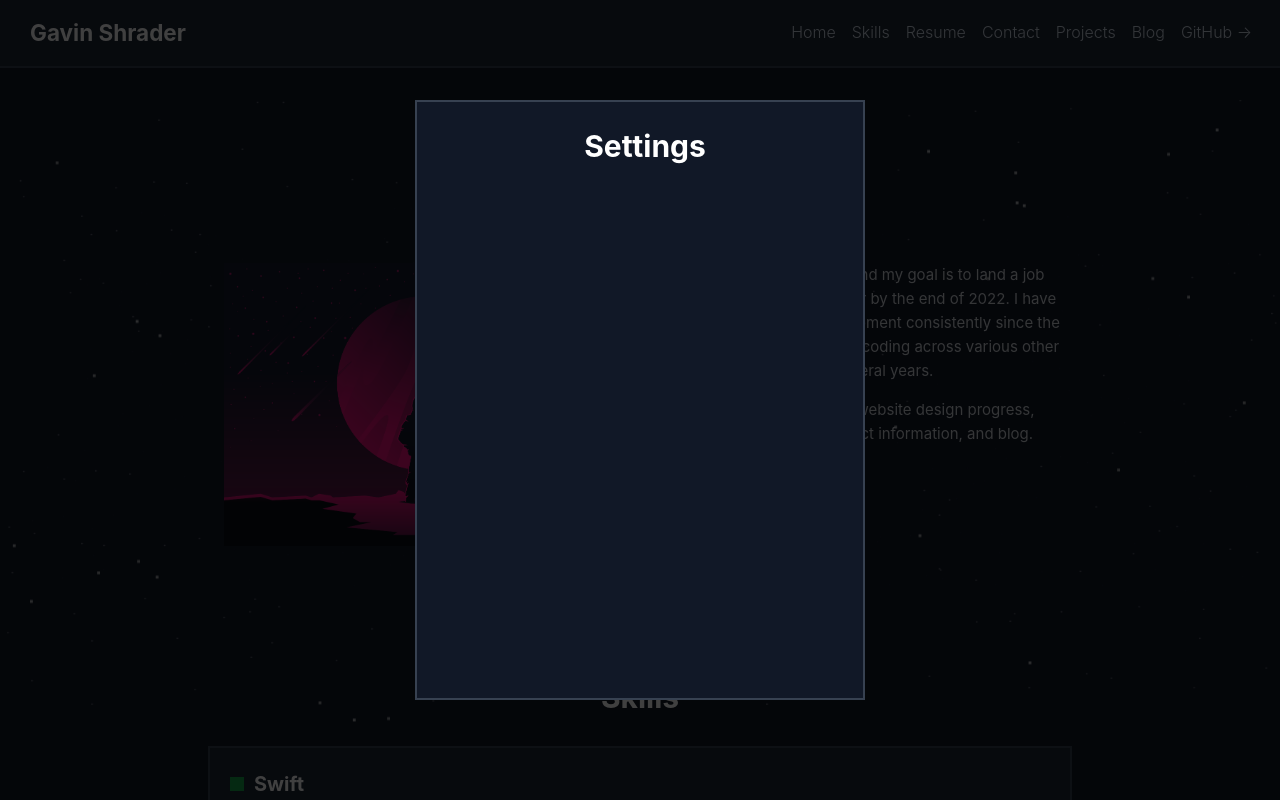
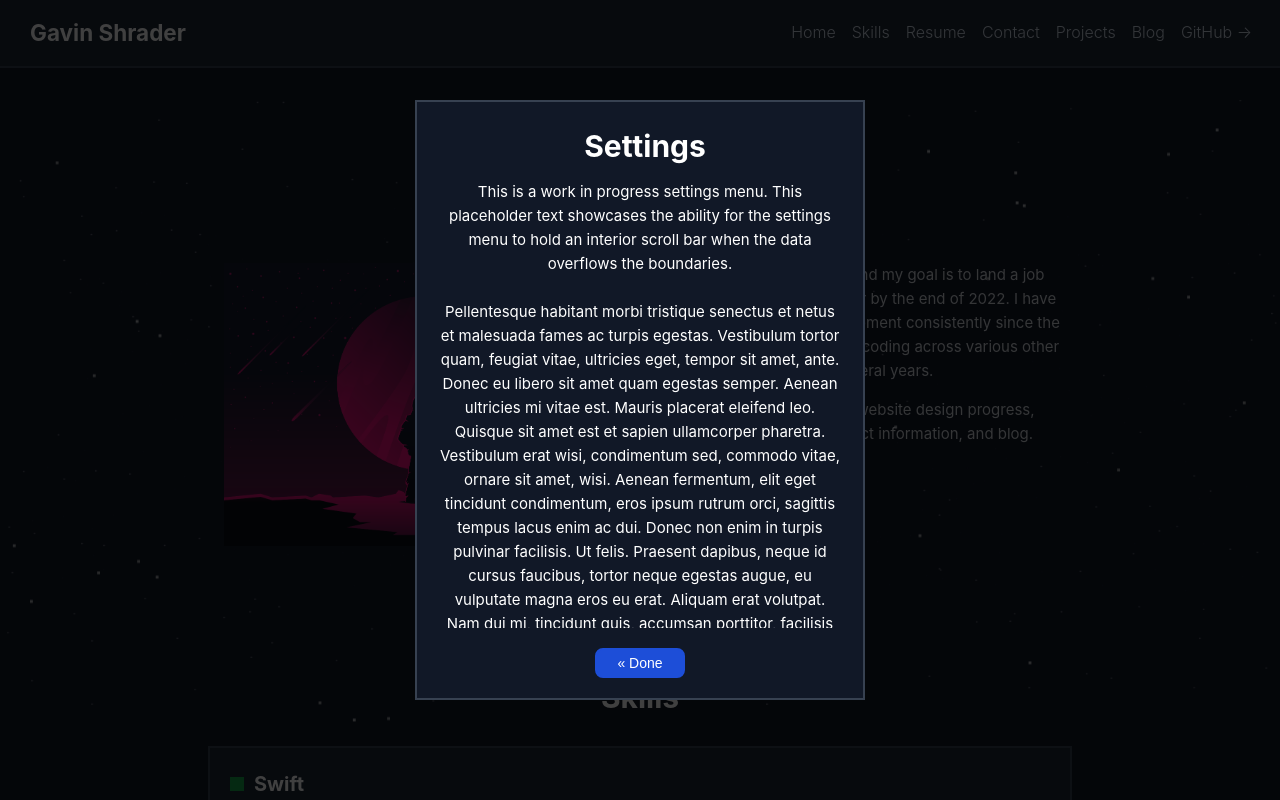
Before and after one commit to Cloudinnovates/gavinshr.com, a React (Create React App) app: page / in a window 1280 px wide. Both pictures are taken after a click on the button 45 px from the left and 755 px from the top of the page. Shown: the top 800 px of the page. Built offline with nearby package versions, Linux system fonts and the light colour scheme; some icons are missing.

Commit message:
Lots of updates to theme selector + various fixes around site as well

```diff
--- a/src/Footers/Footer.js
+++ b/src/Footers/Footer.js
@@ -24,7 +24,7 @@ export default function Footer() {
         </div>
 
         <div className="footer-bottom">
-          <p>Copyright &copy;2022 Gavin Shrader</p>
+          <p>Copyright &copy;2022 <br/> Gavin Shrader</p>
         </div>
       </div>
     </footer>
--- a/src/ThemeController/ThemeController.css
+++ b/src/ThemeController/ThemeController.css
@@ -83,8 +83,10 @@
 .selector-panel {
   background-color: #111827;
   border: 2px solid #374151;
-  width: 450px;
-  height: 600px;
+
+  width: 90%;
+  height: 90%;
+
   align-items: center;
 
   pointer-events: auto;
@@ -94,6 +96,10 @@
   text-align: center;
   color: #fff;
   transition: 500ms ease;
+}
+
+.selector-panel:hover {
+  border: 2px solid white;
 }
 
 .selector-panel-hidden {
@@ -107,20 +113,32 @@
 /* Main Inner Container */
 .selector-panel-inner {
   padding: 20px;
+  width: 100%;
+  height: 100%;
+  display: flex;
+  flex-direction: column;
+  align-items: center;
 }
 
+/* Main Inner Container Icon */
 .selector-panel-inner i {
   font-size: 1.5em;
   display: inline-block;
   margin-right: 10px;
 }
 
+/* Main Inner Container Title Group */
 .selector-panel-inner h1 {
   display: inline-block;
 }
 
 .selector-panel-title-group {
   position: relative;
+}
+
+.selector-panel-title-group-center {
+  display: flex;
+  align-items: center;
 }
 
 .selector-panel-title-group:after {
@@ -143,6 +161,41 @@
     opacity: 1;
 }
 
+/* Main Inner Container Exit Button */
+.exit-button {
+  position: absolute;
+  bottom: 20px;
+
+  color: white;
+  background: #1d4ed8;
+  border: 2px solid #1d4ed8;
+  cursor: pointer;
+  height: 30px;
+  width: 90px;
+
+  -moz-border-radius: 8px;
+  -webkit-border-radius: 8px;
+  border-radius: 8px;
+  display: flex;
+  flex-direction: column;
+  align-items: center;
+  justify-content: center;
+  font-size: 14px;
+}
+
+.exit-button:hover {
+  border: 2px solid white;
+}
+
+/* Main Inner Container Center Content */
+.settings-main-content {
+  width: 100%;
+  height: 100%;
+  margin-top: 10px;
+  margin-bottom: 50px;
+  overflow-x: hidden;
+  overflow-y: scroll;
+}
 
 /* Hover border animation source: https://codepen.io/mmoonn/pen/PwvraE?editors=0100 */
 .selector-panel:before {
@@ -194,25 +247,25 @@
 }
 
 .selector-panel:hover:before {
-  width: 450px;
+  width: 100%;
   transition: 100ms width ease 0ms;
   -web-kit-transition: 100ms width ease 0ms;
 }
 
 .selector-panel:hover:after {
-  height: 600px;
+  height: 100%;
   transition: 100ms height ease 100ms;
   -web-kit-transition: 100ms height ease 100ms;
 }
 
 .selector-panel:hover .selector-panel-inner:after {
-  width: 450px;
+  width: 100%;
   transition: 100ms width ease 200ms;
   -web-kit-transition: 100ms width ease 200ms;
 }
 
 .selector-panel:hover .selector-panel-inner:before {
-  height: 600px;
+  height: 100%;
   transition: 100ms height ease 300ms;
   -web-kit-transition: 100ms height ease 300ms;
 }
@@ -234,37 +287,9 @@
     font-size: 2em;
   }
 
-  .toggle-button {
-    transition: all .2s ease-in-out;
+  /* Selector Panel */
+  .selector-panel {
+    width: 450px;
+    height: 600px;
   }
-
-  .toggle-button:hover {
-    border: 2px solid white;
-    background-color: #1d4ed8;
-
-    transform: scale(1.1);
-  }
-
-  /* Selector Panel
-  .selector-panel {
-    width: 80%;
-    height: 80%;
-  }
-
-  .selector-panel:hover:before {
-    width: 80%;
-  }
-
-  .selector-panel:hover:after {
-    height: 80%;
-  }
-
-  .selector-panel:hover .selector-panel-inner:after {
-    width: 80%;
-  }
-
-  .selector-panel:hover .selector-panel-inner:before {
-    height: 80%;
-  }
-  */
 }
--- a/src/ThemeController/ThemeController.js
+++ b/src/ThemeController/ThemeController.js
@@ -37,7 +37,7 @@ export default function ThemeController() {
       <div className="theme-controller-container">
         <button ref={toggleButtonRef} className={`toggle-button ${buttonState}`} onClick={() => {
           setBgState('theme-controller-shown')
-          setTimeout(function() { setButtonState('toggle-button-hidden') }, 200);
+          setButtonState('toggle-button-hidden')
           setPanelState('selector-panel-shown')
           document.body.style.overflowY = "hidden"
         }}>
@@ -45,11 +45,29 @@ export default function ThemeController() {
         </button>
 
         <div ref={selectPanelRef} className={`selector-panel ${panelState}`}>
-          <div className="selector-panel-inner center">
+          <div className="selector-panel-inner">
             <div className="selector-panel-title-group">
+              <div className="selector-panel-title-group-center">
               <i className="fa fa-cog"></i>
               <h1>Settings</h1>
+              </div>
             </div>
+
+            <div className="settings-main-content">
+              <p>This is a work in progress settings menu. This placeholder text showcases the ability for the settings menu to hold an interior scroll bar when the data overflows the boundaries.</p>
+              <br/>
+              <p>Pellentesque habitant morbi tristique senectus et netus et malesuada fames ac turpis egestas. Vestibulum tortor quam, feugiat vitae, ultricies eget, tempor sit amet, ante. Donec eu libero sit amet quam egestas semper. Aenean ultricies mi vitae est. Mauris placerat eleifend leo. Quisque sit amet est et sapien ullamcorper pharetra. Vestibulum erat wisi, condimentum sed, commodo vitae, ornare sit amet, wisi. Aenean fermentum, elit eget tincidunt condimentum, eros ipsum rutrum orci, sagittis tempus lacus enim ac dui. Donec non enim in turpis pulvinar facilisis. Ut felis. Praesent dapibus, neque id cursus faucibus, tortor neque egestas augue, eu vulputate magna eros eu erat. Aliquam erat volutpat. Nam dui mi, tincidunt quis, accumsan porttitor, facilisis luctus, metus</p>
+              <p>Pellentesque habitant morbi tristique senectus et netus et malesuada fames ac turpis egestas. Vestibulum tortor quam, feugiat vitae, ultricies eget, tempor sit amet, ante. Donec eu libero sit amet quam egestas semper. Aenean ultricies mi vitae est. Mauris placerat eleifend leo. Quisque sit amet est et sapien ullamcorper pharetra. Vestibulum erat wisi, condimentum sed, commodo vitae, ornare sit amet, wisi. Aenean fermentum, elit eget tincidunt condimentum, eros ipsum rutrum orci, sagittis tempus lacus enim ac dui. Donec non enim in turpis pulvinar facilisis. Ut felis. Praesent dapibus, neque id cursus faucibus, tortor neque egestas augue, eu vulputate magna eros eu erat. Aliquam erat volutpat. Nam dui mi, tincidunt quis, accumsan porttitor, facilisis luctus, metus</p>
+            </div>
+
+            <button className="exit-button" onClick={() => {
+              setBgState('theme-controller-hidden')
+              setButtonState('toggle-button-shown')
+              setPanelState('selector-panel-hidden')
+              document.body.style.overflowY = "scroll"
+            }}>
+              &laquo; Done
+            </button>
           </div>
         </div>
       </div>
```
Also changed, not shown: 18 other files (tests, documents, lock files or other folders).
